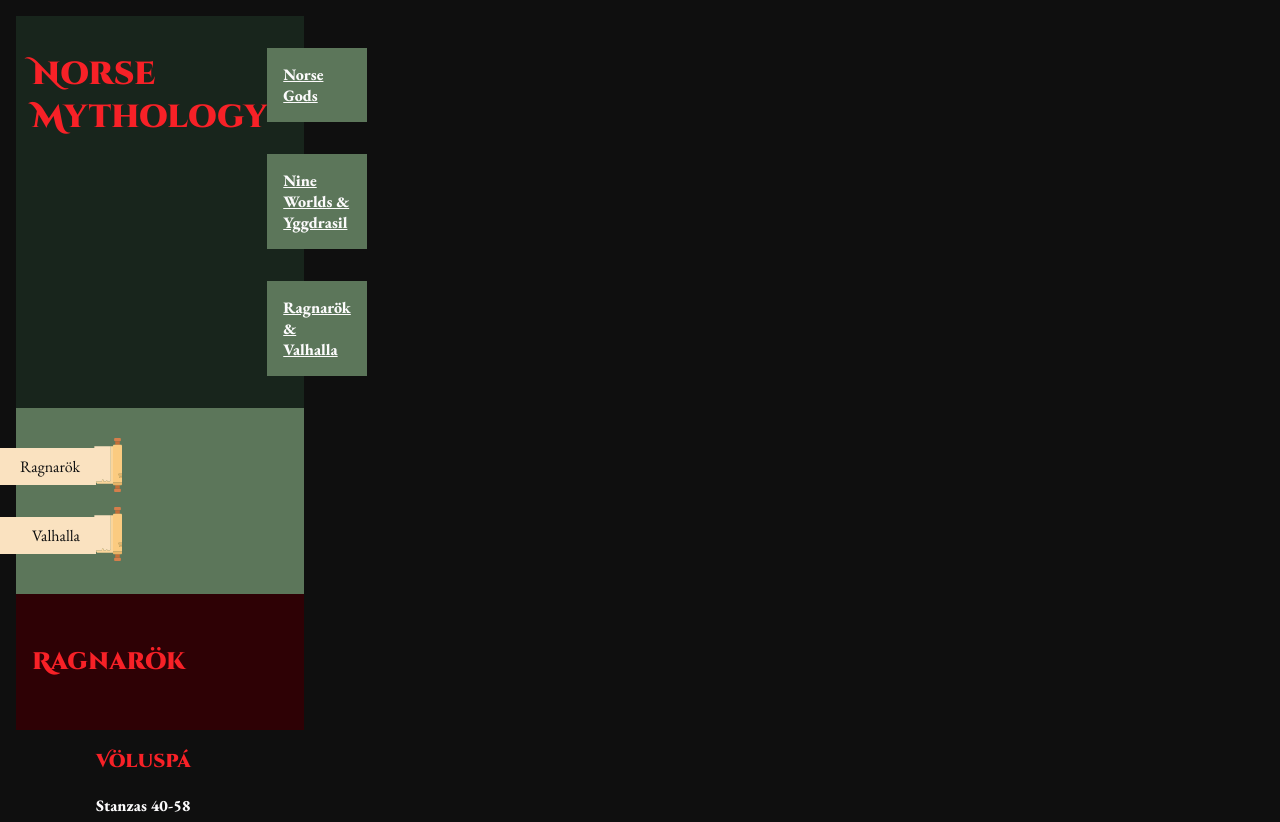
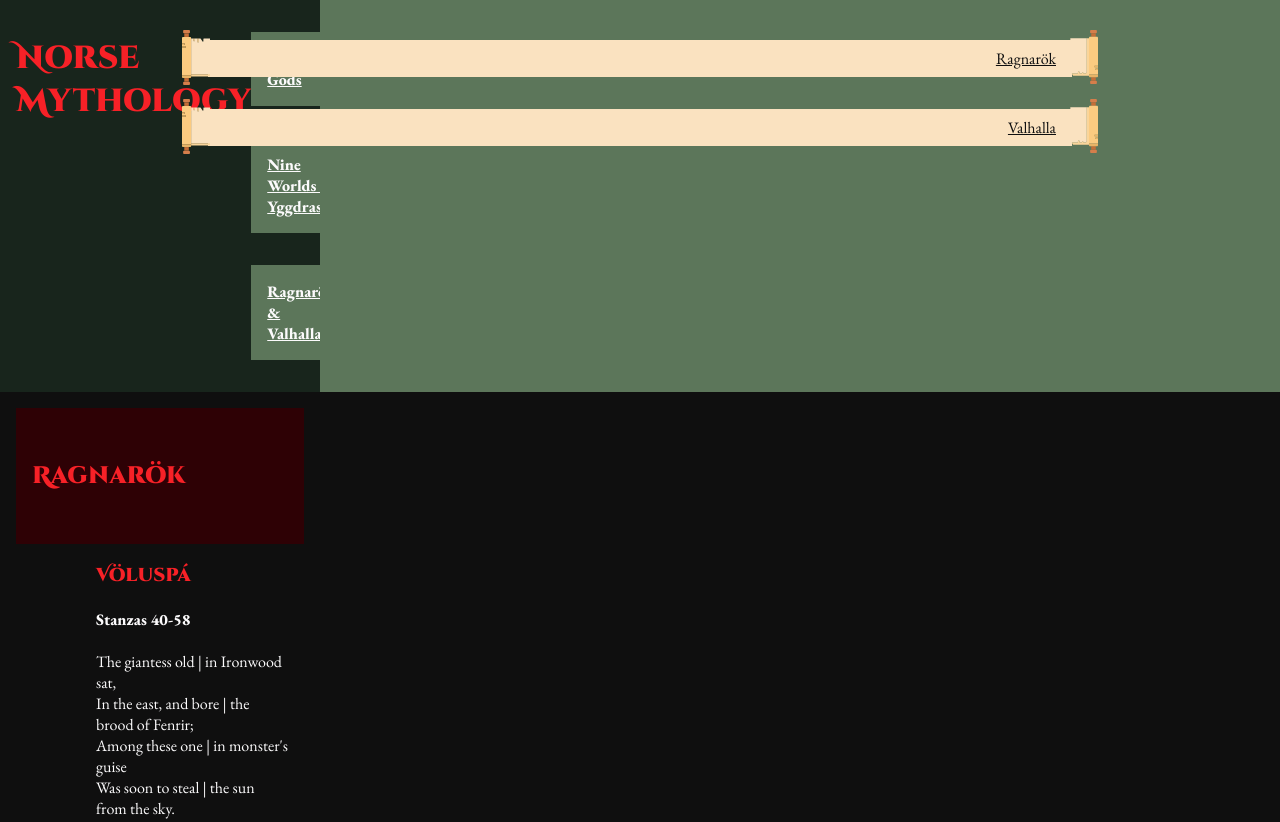
Before and after one commit to AndersonP-uwec/CS-318, a plain HTML site: page Lab13-Anderson, P/ragnarok.html in a window 1280 px wide. Shown: the top 822 px of the page. Drawn offline with nearby package versions, Linux system fonts and the light colour scheme.

Commit message:
Update ragnarok.html

```diff
--- a/Lab13-Anderson, P/ragnarok.html
+++ b/Lab13-Anderson, P/ragnarok.html
@@ -11,7 +11,7 @@
     <link href="https://fonts.googleapis.com/css2?family=Cinzel+Decorative:wght@900&family=EB+Garamond:wght@400;800&display=swap" rel="stylesheet">
 </head>
 <body>
-<main><!--Div should be after the div on line 27-->
+<!--Div should be after the div on line 27-->
 <header>
     <h1>Norse Mythology</h1>
     <nav>
@@ -22,9 +22,10 @@
 </header>
 <div class="sidenav">
     <!--Missing the hrefs that link to the ids on the a's-->
-    <a>Ragnarök</a>
-    <a>Valhalla</a>
+    <a href="ragnarok">Ragnarök</a>
+    <a href="valhalla">Valhalla</a>
 </div>
+<main>
     <section id="ragnarok" class="title">
         <h2>Ragnarök</h2>
     </section>
```
